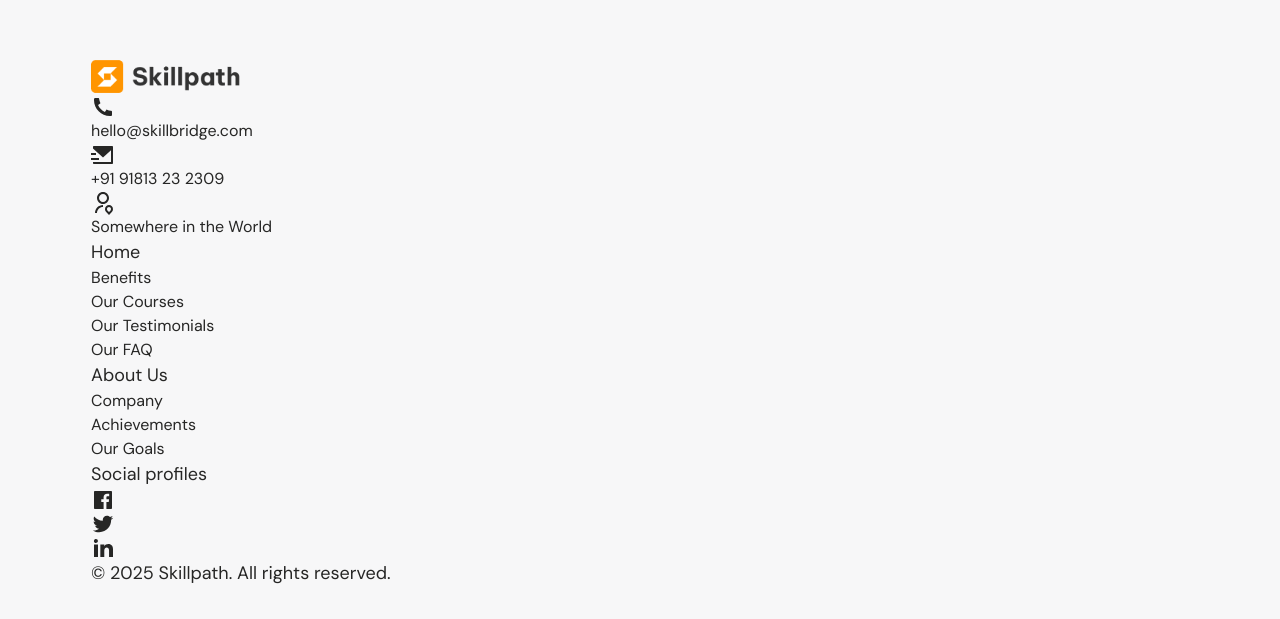
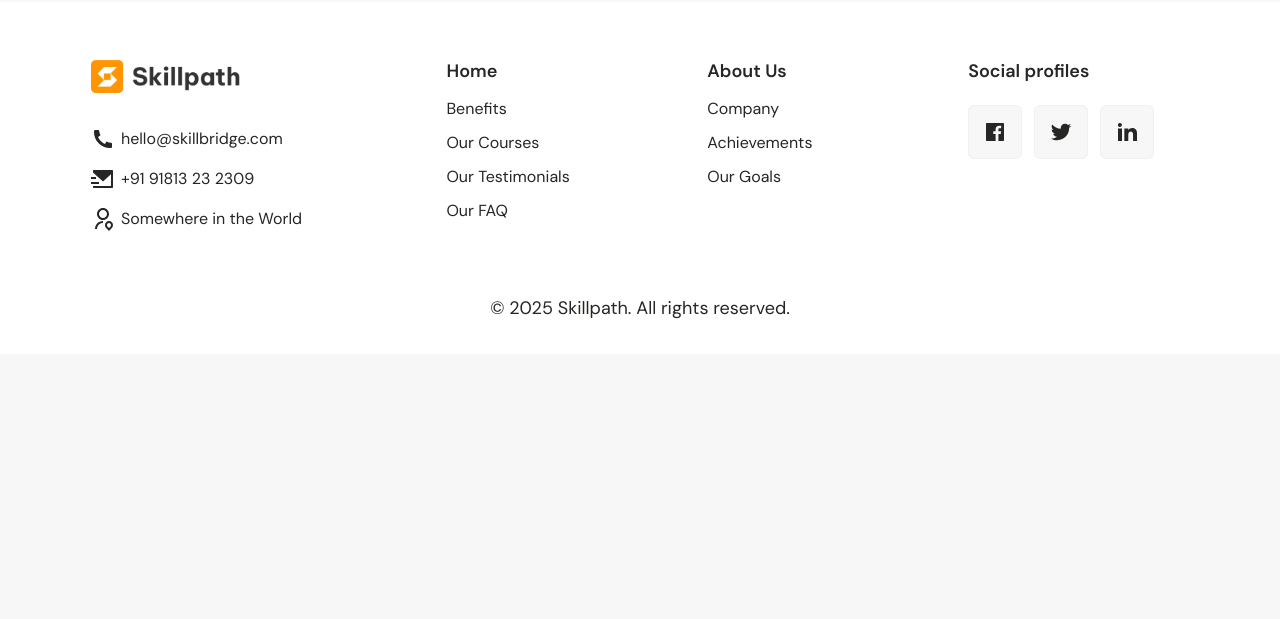
Before and after one commit to rakibulrahmandev/skillpath, a React (Vite) app: page / in a window 1280 px wide. Shown: the part 7116-7735 px from the top of the page. After the commit the page ends 7470 px from the top, so only its background shows below. Built offline with nearby package versions, Linux system fonts and the light colour scheme.

Commit message:
footer.jsx file design done

```diff
--- a/src/components/Footer/Footer.jsx
+++ b/src/components/Footer/Footer.jsx
@@ -3,16 +3,16 @@
 export default function Footer() {
     return (
         <>
-            <footer className="pt-14 pb-8">
+            <footer className="pt-14 pb-8 bg-white">
                 <div className="container">
-                    <div className="">
-                        <div className="">
-                            <div className="">
+                    <div className="grid gap-10 sm:grid-cols-2 lg:grid-cols-[1fr_0.7fr_0.7fr_0.7fr]">
+                        <div className="w-auto">
+                            <div className="w-auto">
                                 <img src="/image/logo.png" alt="footer logo" width={150} height={50} />
                             </div>
-                            <div className="">
+                            <div className="mt-8 space-y-4">
                                 {contactInfo.map((item, idx) => (
-                                    <a href="#" key={idx}>
+                                    <a href="#" key={idx} className="flex items-center gap-1.5 hover:text-orange-50 hover:underline transition-colors">
                                         {<item.icon />}
                                         {item?.label}
                                     </a>
@@ -20,29 +20,29 @@
                             </div>
                         </div>
                         {footerLists.map((item, idx) => (
-                            <div key={idx}>
-                                <p>{item?.title}</p>
-                                <ul className="">
+                            <div key={idx} className="space-y-3">
+                                <p className="text-lg font-semibold">{item?.title}</p>
+                                <ul className="space-y-2.5">
                                     {item?.links.map((link, idx) => (
                                         <li key={idx}>
-                                            <a href="#">{link?.label}</a>
+                                            <a href="#" className="hover:text-orange-50 transition-colors">{link?.label}</a>
                                         </li>
                                     ))}
                                 </ul>
                             </div>
                         ))}
-                        <div className="">
-                            <p>Social profiles</p>
-                            <div>
+                        <div className="w-auto">
+                            <p className="text-lg font-semibold">Social profiles</p>
+                            <div className="flex mt-5 gap-3">
                                 {socialIcons.map((item, idx) => (
-                                    <button key={idx}>
+                                    <button key={idx} className="secondary-btn p-3.5 bg-white-97 hover:bg-white-99 hover:shadow-md transition-all">
                                         <a href="#">{<item.icon />}</a>
                                     </button>
                                 ))}
                             </div>
                         </div>
                     </div>
-                    <p>&copy; {new Date().getFullYear()} Skillpath. All rights reserved.</p>
+                    <p className="mt-16 text-center lg-mt-20">&copy; {new Date().getFullYear()} Skillpath. All rights reserved.</p>
                 </div>
             </footer>
         </>
```
